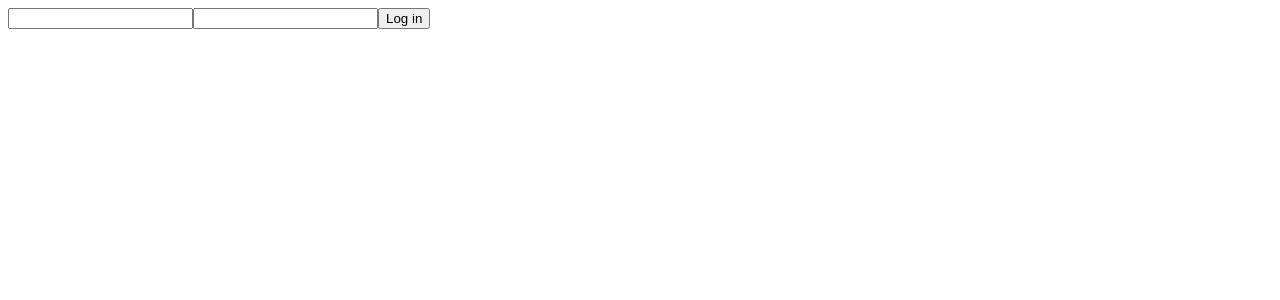
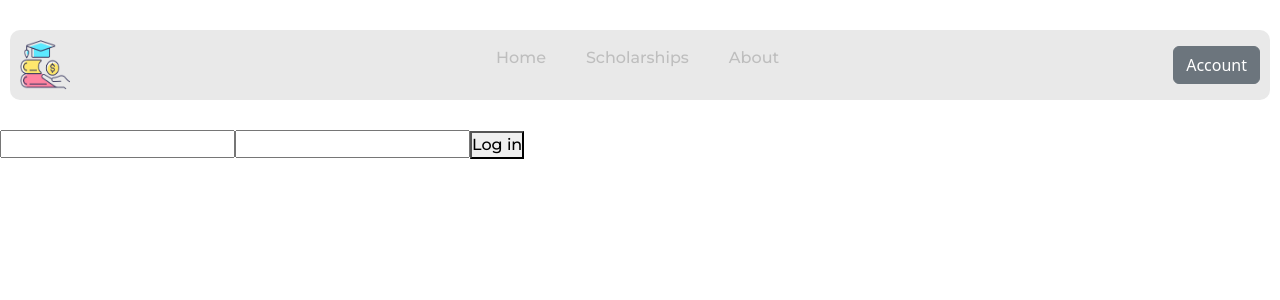
Before and after one commit to smash-cracker/scholarship, a React (Create React App) app: page /login in a window 1280 px wide. Shown: the top 300 px of the page. Built offline with nearby package versions, Linux system fonts and the light colour scheme.

Commit message:
signout and removal of local storage data

```diff
--- a/package.json
+++ b/package.json
@@ -11,6 +11,7 @@
     "react": "^18.2.0",
     "react-bootstrap": "^2.5.0",
     "react-dom": "^18.2.0",
+    "react-icons": "^4.6.0",
     "react-router-dom": "^6.4.2",
     "react-scripts": "5.0.1",
     "uuidv4": "^6.2.13",
--- a/src/App.js
+++ b/src/App.js
@@ -1,3 +1,4 @@
+import 'bootstrap/dist/css/bootstrap.min.css'
 import { useContext } from "react";
 import { BrowserRouter as Router, Navigate, Route, Routes } from "react-router-dom";
 import Home from './authentication/home';
@@ -9,6 +10,7 @@ import UpdateScholarship from "./data/update_scholarship";
 import { userDetails, userInputs } from "./source/form_source";
 import New from "./data/new_scholarship";
 import Details from "./authentication/signup";
+
 
 function App() {
   const {currentUser} = useContext(AuthContext)
--- a/src/authentication/home.js
+++ b/src/authentication/home.js
@@ -1,9 +1,10 @@
 import React from 'react'
 import { Link } from 'react-router-dom'
+import NavBar from '../components/navbar'
 
 export default function Home() {
   return (
-    <div>home
+    <div><NavBar/>
         <Link to="/login">Login page</Link>
     </div>
 
--- a/src/authentication/login.js
+++ b/src/authentication/login.js
@@ -5,6 +5,7 @@ import { signInWithEmailAndPassword } from "firebase/auth";
 import { auth } from '../firebase';
 import { useNavigate } from 'react-router-dom';
 import { AuthContext } from '../context/auth_context';
+import NavBar from '../components/navbar';
 
 function Login() {
     const [error, setError] = useState(false);
@@ -33,11 +34,14 @@ function Login() {
     }
 
   return (
+    <>
+    <NavBar/>
     <Form onSubmit={handleLogin}>
       <input type={"text"} onChange={e=>setEmail(e.target.value)}></input>
       <input type={"password"} onChange={e=>setPassword(e.target.value)}></input>
       <button type='submit'>Log in</button>
     </Form>
+    </>
   )
 }
 
--- a/src/authentication/signup.js
+++ b/src/authentication/signup.js
@@ -2,9 +2,10 @@ import { v4 as uuid } from 'uuid';
 import { setDoc, doc, serverTimestamp } from 'firebase/firestore';
 import Form from 'react-bootstrap/Form';
 import { db, storage } from "../firebase";
-import React, { useState } from 'react'
+import React, { useContext, useState } from 'react'
 import { createUserWithEmailAndPassword } from "firebase/auth";
 import { auth } from '../firebase';
+import { AuthContext } from '../context/auth_context';
 
 const Details = ({inputs})  => {
 
@@ -12,6 +13,8 @@ const Details = ({inputs})  => {
       const [error, setError] = useState(false);
       const [email, setEmail] = useState("");
       const [password, setPassword] = useState("");
+      const [uid, setuid] = useState();
+      const {currentUser} = useContext(AuthContext)
 
 
       const handleInput = (e) => {
@@ -23,13 +26,17 @@ const Details = ({inputs})  => {
         console.log(data);
     }
 
-      const handleSignup = (e)=> {
+      const handleSignup = async (e)=> {
           e.preventDefault();
-          createUserWithEmailAndPassword(auth, email, password)
+          await createUserWithEmailAndPassword(auth, email, password)
     .then((userCredential) => {
       // Signed in
       const user = userCredential.user;
-      handleAdd();
+      setDoc(doc(db, "users", user.uid), {
+        email : email,
+          ...data,
+          timestamp: serverTimestamp(),
+        });
     })
     .catch((error) => {
       const errorCode = error.code;
@@ -37,18 +44,7 @@ const Details = ({inputs})  => {
       // ..
     });
       }
-
-      const handleAdd = async (e)  => {
-        const unique_id = uuid();
-        await setDoc(doc(db, "users", unique_id), {
-          email : email,
-            ...data,
-            timestamp: serverTimestamp(),
-          });
-
-    }
-
-    return (
+      return (
       <Form onSubmit={handleSignup}>
         <input type={"text"} onChange={e=>setEmail(e.target.value)}></input>
         <input type={"password"} onChange={e=>setPassword(e.target.value)}></input>
--- /dev/null
+++ b/src/components/navbar.css
@@ -0,0 +1,58 @@
+@import url('https://fonts.googleapis.com/css2?family=Montserrat:wght@500&display=swap');
+* {
+    margin: 0;
+    padding: 0;
+    box-sizing: border-box;
+}
+
+li,a,button {
+    font-family: 'Montserrat', sans-serif;
+    font-weight: 500;
+    font-size: 16px;
+    text-decoration: none;
+}
+
+a {
+    color: rgb(190, 190, 190);
+}
+
+img {
+    height: 50px;
+    width: 50px;
+}
+
+header {
+    border-radius: 10px;
+    padding: 10px 10px;
+    margin: 30px 10px;
+    background-color: rgb(233, 233, 233);
+    display: flex;
+    justify-content: space-between;
+    align-items: center;
+}
+
+.logo {
+    cursor: pointer;
+}
+
+.nav_links {
+    list-style: none;
+}
+
+.nav_links li {
+    display: inline-block;
+    padding: 0px 20px;
+}
+
+.nav_links li a {
+    transition: all 0.3s ease 0s;
+}
+
+.nav_links li a:hover {
+    color: black;
+}
+
+.icon {
+    color: black;
+    font-size: 20px;
+}
--- /dev/null
+++ b/src/components/navbar.js
@@ -0,0 +1,55 @@
+import React from 'react'
+import './navbar.css'
+import icon from './navicon.png'
+import { MdAccountCircle } from "react-icons/md";
+import Button from 'react-bootstrap/Button';
+import OverlayTrigger from 'react-bootstrap/OverlayTrigger';
+import { signOut } from "firebase/auth";
+import { Navigate, useNavigate } from 'react-router-dom';
+import Popover from 'react-bootstrap/Popover';
+import { auth } from '../firebase';
+
+function NavBar() {
+
+    function signout() {
+        signOut(auth).then(() => {
+            localStorage.removeItem('user');
+            <Navigate to={"/login"}/>
+          }).catch((error) => {
+            // An error happened.
+          });
+
+    }
+  return (
+    <header>
+        <img src={icon} className='logo' alt='logo'></img>
+        <nav>
+            <ul className='nav_links'>
+                <li><a href='#'>Home</a></li>
+                <li><a href='#'>Scholarships</a></li>
+                <li><a href='#'>About</a></li>
+            </ul>
+        </nav>
+        <>
+        <OverlayTrigger
+          trigger="click"
+          key="bottom"
+          placement="bottom"
+          overlay={
+            <Popover id={`popover-positioned-bottom`}>
+              {/* <Popover.Header as="h3">{`Popover bottom`}</Popover.Header> */}
+              <Popover.Body>
+                <strong>profile</strong> <br></br>
+              <button onClick={signout}>log out</button>
+              </Popover.Body>
+            </Popover>
+          }
+        >
+          <Button variant="secondary">Account</Button>
+        </OverlayTrigger>
+    </>
+    </header>
+  )
+}
+
+export default NavBar
```
Also changed, not shown: src/components/navicon.png (added), 1 other file (tests, documents, lock files or other folders).
